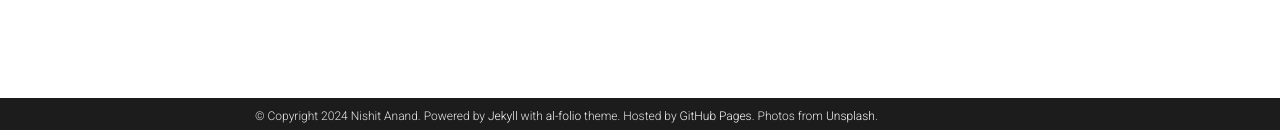
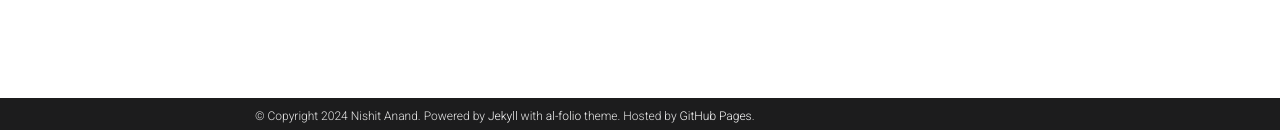
Before and after one commit to nishitanand/nishitanand.github.io, a Jekyll site: the page built from announcement_4.md, in a window 1280 px wide. Shown: the part 767-897 px from the top of the page. Built offline with Jekyll 4.4.1, drawn with Linux system fonts in a browser that asks for light colours; full-size pictures stand in for the smaller copies a plugin makes; comment, search, counter and statistics services are not loaded; a style sheet for code colours, icons or effects is not loaded.

```diff
--- a/_config.yml
+++ b/_config.yml
@@ -12,7 +12,6 @@ description: > # the ">" symbol means to ignore newlines until "footer_text:"
 footer_text: >
   Powered by <a href="https://jekyllrb.com/" target="_blank">Jekyll</a> with <a href="https://github.com/alshedivat/al-folio">al-folio</a> theme.
   Hosted by <a href="https://pages.github.com/" target="_blank">GitHub Pages</a>.
-  Photos from <a href="https://unsplash.com" target="_blank">Unsplash</a>.
 keywords: jekyll, jekyll-theme, academic-website, portfolio-website  # add your own keywords or leave empty
 
 lang: en # the language of your site (for example: en, fr, cn, ru, etc.)
--- a/_includes/news.html
+++ b/_includes/news.html
@@ -1,6 +1,6 @@
 
           <div class="news">
-            <h2>news</h2>
+            <h2>News</h2>
             {% if site.news != blank -%}
             {%- assign news_size = site.news | size -%}
             <div class="table-responsive" {% if site.news_scrollable and news_size > 3 %}style="max-height: 10vw"{% endif %}>
--- a/_includes/selected_papers.html
+++ b/_includes/selected_papers.html
@@ -1,5 +1,5 @@
 
           <div class="publications">
-            <h2>selected publications</h2>
+            <h2>Selected Publications</h2>
             {% bibliography -f papers -q @*[selected=true]* %}
           </div>
```
Also changed, not shown: _pages/publications.md (+1 -1 lines).
